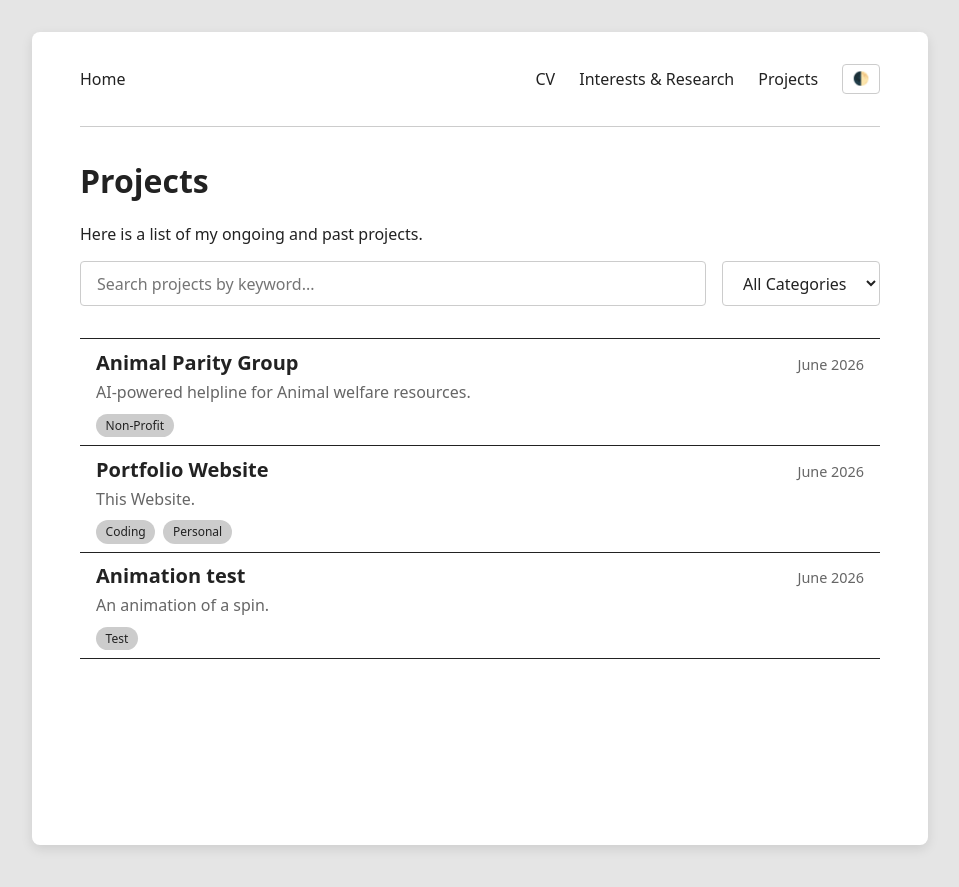
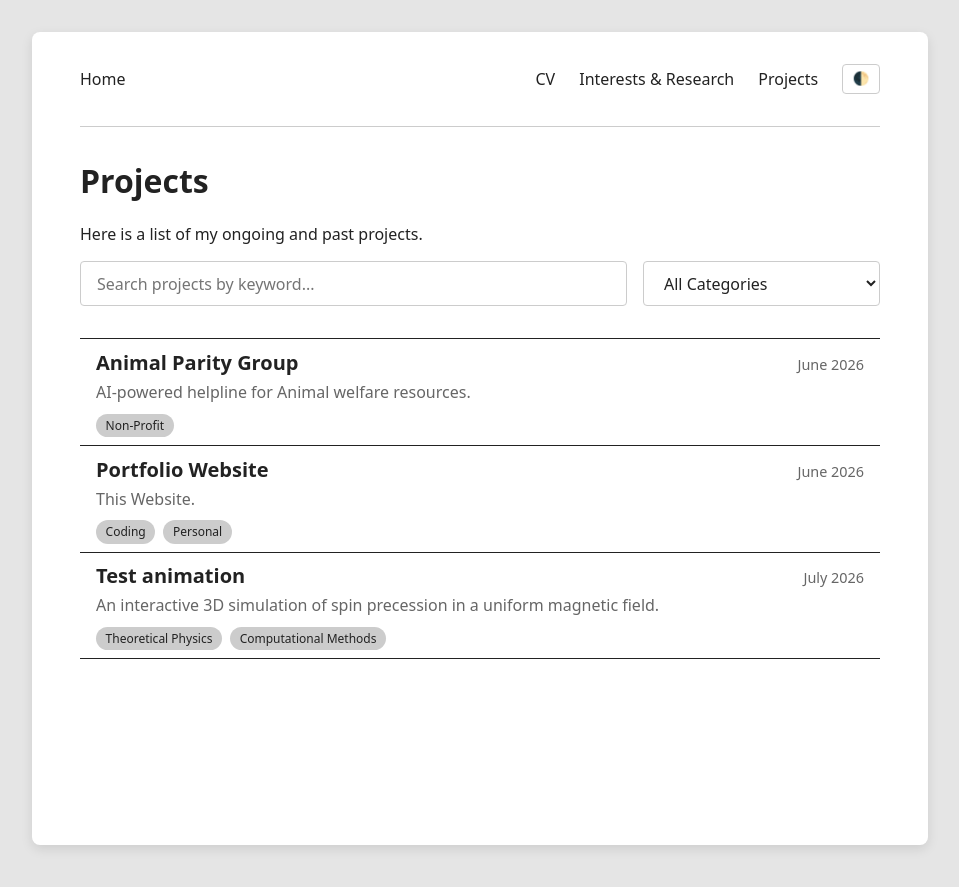
Before and after one commit to Will-McEniery/Will-McEniery.github.io, a Jekyll site: the page built from projects.html, in a window 1280 px wide. Shown: the top 887 px of the page, without its empty margins (160-1119 px from the left). Built offline with Jekyll 4.4.1, drawn with Linux system fonts in a browser that asks for light colours; some of the changed lines change nothing that is shown.

Commit message:
Revise animation test details and add simulation
Updated the title, date, categories, and description for the animation test. Added detailed explanation and interactive simulation of Larmor precession.

```diff
--- a/_projects/test.md
+++ b/_projects/test.md
@@ -1,16 +1,24 @@
 ---
 layout: subpage
-title: Animation test
-date: 2026-06-22
-categories: [Test]
-description: An animation of a spin.
+title: Test animation
+date: 2026-07-17
+categories: [Theoretical Physics, Computational Methods]
+description: An interactive 3D simulation of spin precession in a uniform magnetic field.
 libraries:
   - "https://cdnjs.cloudflare.com/ajax/libs/three.js/r128/three.min.js"
 scripts:
   - "spin-animation.js"
 ---
-blah blah blah
+When a particle with a magnetic dipole moment is placed in a static magnetic field $\vec{B}$, it experiences a torque that aligns it toward the field. However, due to conservation of angular momentum, the spin vector $\vec{S}$ precesses around the field axis at a characteristic rate known as the **Larmor frequency**:
+
+$$\omega_0 = \gamma B_0$$
+
+Below is a live interactive simulation of Larmor precession. The blue vector represents the external magnetic field oriented along the Z/Y-axis, while the orange vector represents the precessing spin.
+
+You can interactively alter the **axis of precession** ($\theta$) using the slider below:
 
 {% include visualisations/precessing-spin.html %}
 
-change $\theta$, to blah blah
+As you adjust the angle toward $90^\circ$, notice how the radius of the trajectory ring expands to its maximum diameter, representing a state orthogonal to the applied magnetic field.
+
+**The above text is AI generated**
```
